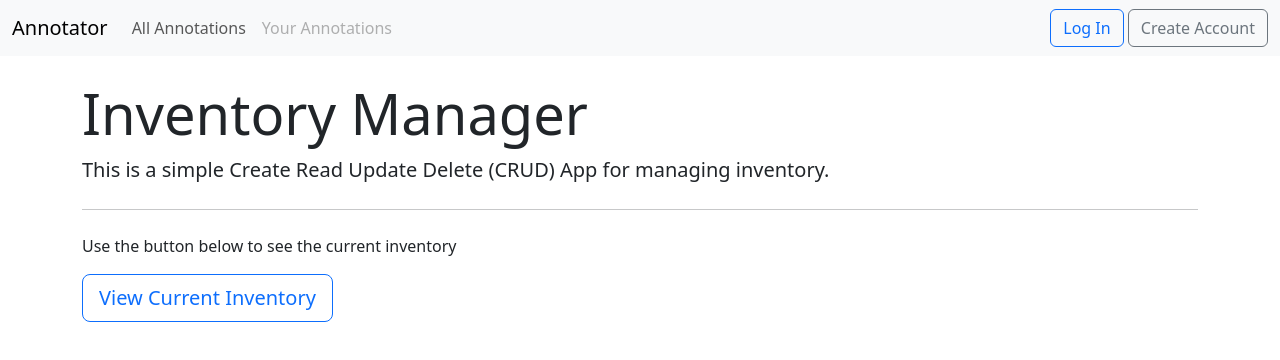
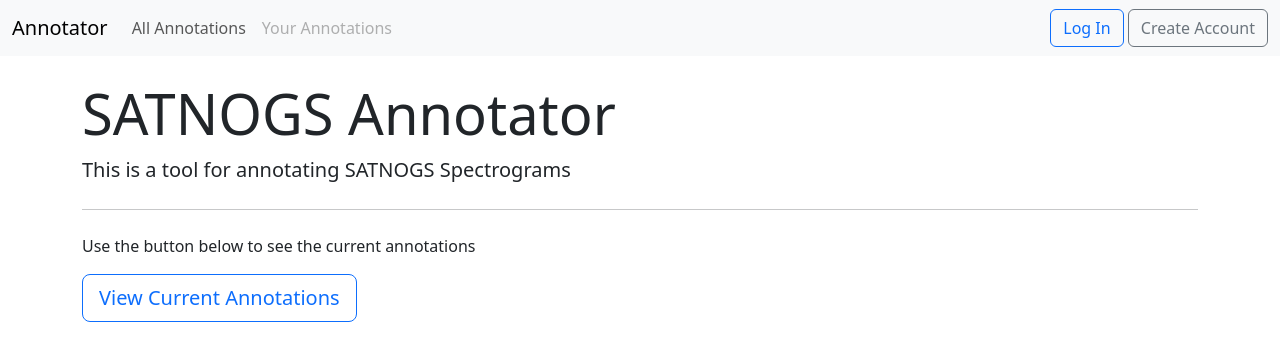
Before and after one commit to Maple-Lazuli/satnogs-annotator, a React (Vite) app in the folder frontend/Annotator/: page / in a window 1280 px wide. Shown: the top 360 px of the page. Built offline with nearby package versions, Linux system fonts and the light colour scheme.

Commit message:
updated the details on the index

```diff
--- a/frontend/Annotator/src/routes/Index.jsx
+++ b/frontend/Annotator/src/routes/Index.jsx
@@ -2,12 +2,12 @@
 
     return(
         <div className="jumbotron">
-        <h1 className="display-4">Inventory Manager</h1>
-        <p className="lead">This is a simple Create Read Update Delete (CRUD) App for managing inventory.</p>
+        <h1 className="display-4">SATNOGS Annotator</h1>
+        <p className="lead">This is a tool for annotating SATNOGS Spectrograms</p>
         <hr className="my-4"/>
-        <p>Use the button below to see the current inventory</p>
+        <p>Use the button below to see the current annotations</p>
         <p className="lead">
-            <a className="btn btn-outline-primary btn-lg" href="/AllItems" role="button">View Current Inventory</a>
+            <a className="btn btn-outline-primary btn-lg" href="/AllItems" role="button">View Current Annotations</a>
         </p>
         </div>
     )
```
